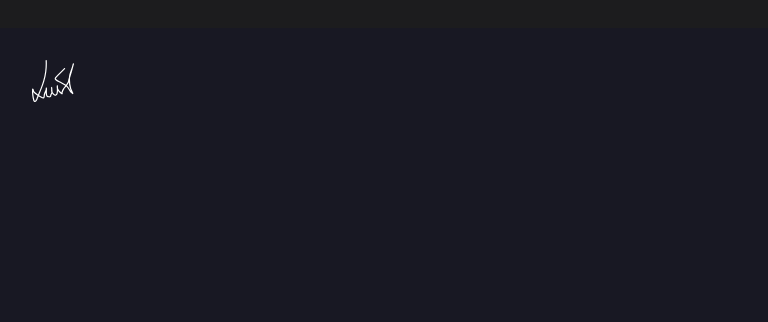
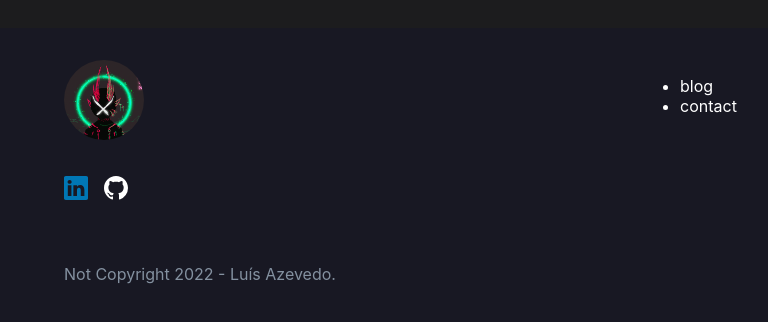
Before and after one commit to luisazevedo01/azevedoluis-website, a React (Create React App) app: page / in a window 1280 px wide. Shown: the part 3100-3422 px from the top of the page, without its empty margins (0-768 px from the left). Built offline with nearby package versions, Linux system fonts and the light colour scheme.

Commit message:
ADD: socials/nft/style on Footer

```diff
--- a/src/components/Footer/Footer.styles.scss
+++ b/src/components/Footer/Footer.styles.scss
@@ -1,7 +1,40 @@
 @import "/src/_variables.scss";
 
 .footer-container {
-    height: 30vh;
-    background-color: $secondary-background-color;
-    padding: 32px;
+  height: 30vh;
+  background-color: $secondary-background-color;
+  padding: 32px 64px;
+  display: flex;
+
+  &_copyrights {
+    flex-basis: 50%;
+    display: flex;
+    flex-direction: column;
+    justify-content: space-between;
+
+    p {
+      color: $secondary-font-color;
+    }
+
+    header {
+      img {
+        width: 80px;
+        border-radius: 50%;
+      }
+
+      section {
+        margin-top: 32px;
+
+        * {
+          cursor: pointer;
+          padding-right: 16px;
+
+          :hover {
+            background-color: red;
+          }
+        }
+      }
+    }
+
+  }
 }
--- a/src/components/Footer/Footer.tsx
+++ b/src/components/Footer/Footer.tsx
@@ -1,10 +1,28 @@
 import "./Footer.styles.scss";
-import { ReactComponent as SignatureIcon } from "../../assets/signature.svg";
+import NFTPfp from "../../assets/pfp.gif";
+import { BsLinkedin } from "react-icons/bs";
+import { BsGithub } from "react-icons/bs";
 
+//TODO: NFT as Logo
 const Footer = () => {
   return (
     <div className="footer-container">
-      <SignatureIcon />
+      <section className="footer-container_copyrights">
+        <header>
+          <img src={NFTPfp} alt="NFT" />
+          <section>
+            <BsLinkedin color="#0077B5" size="24px" />
+            <BsGithub size="24px" />
+          </section>
+        </header>
+        <p>Not Copyright 2022 - Luís Azevedo. </p>
+      </section>
+      <section className="footer-container_nav">
+        <ul>
+          <li>blog</li>
+          <li>contact</li>
+        </ul>
+      </section>
     </div>
   );
 };
```
